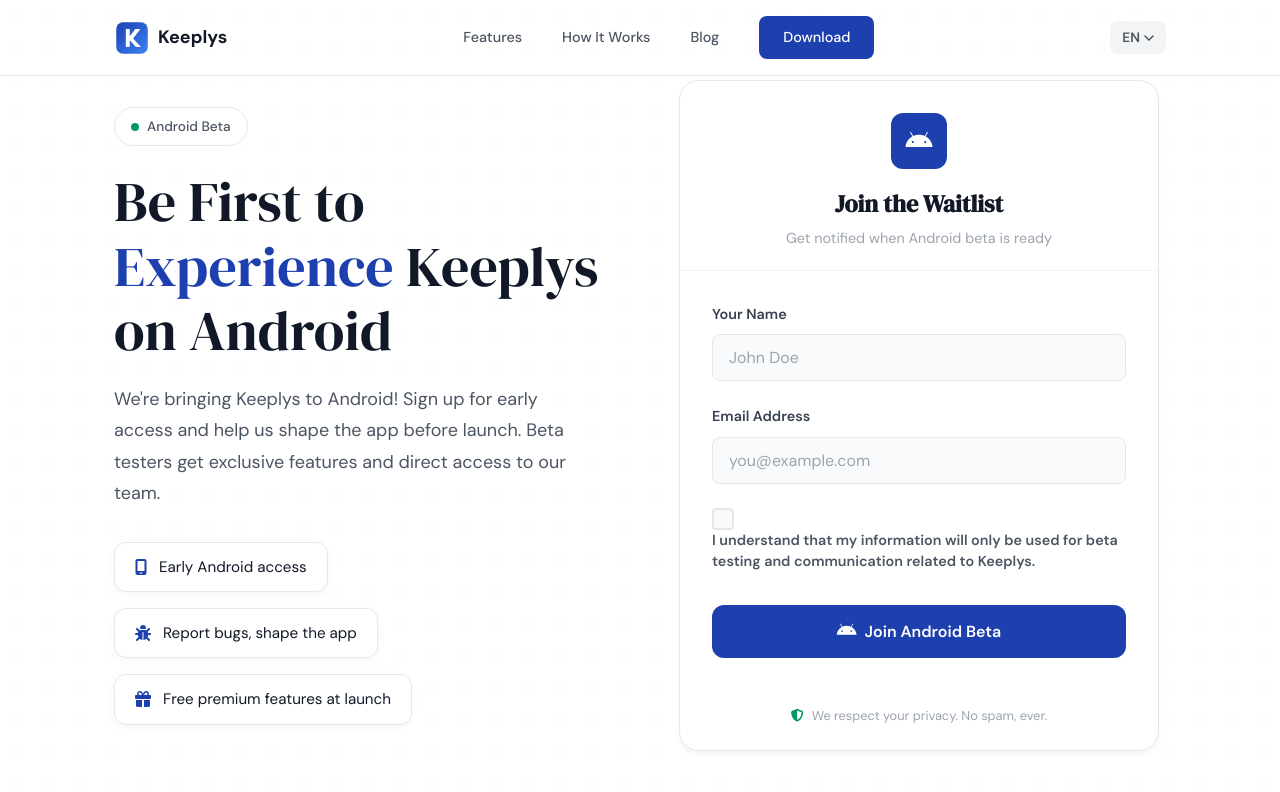
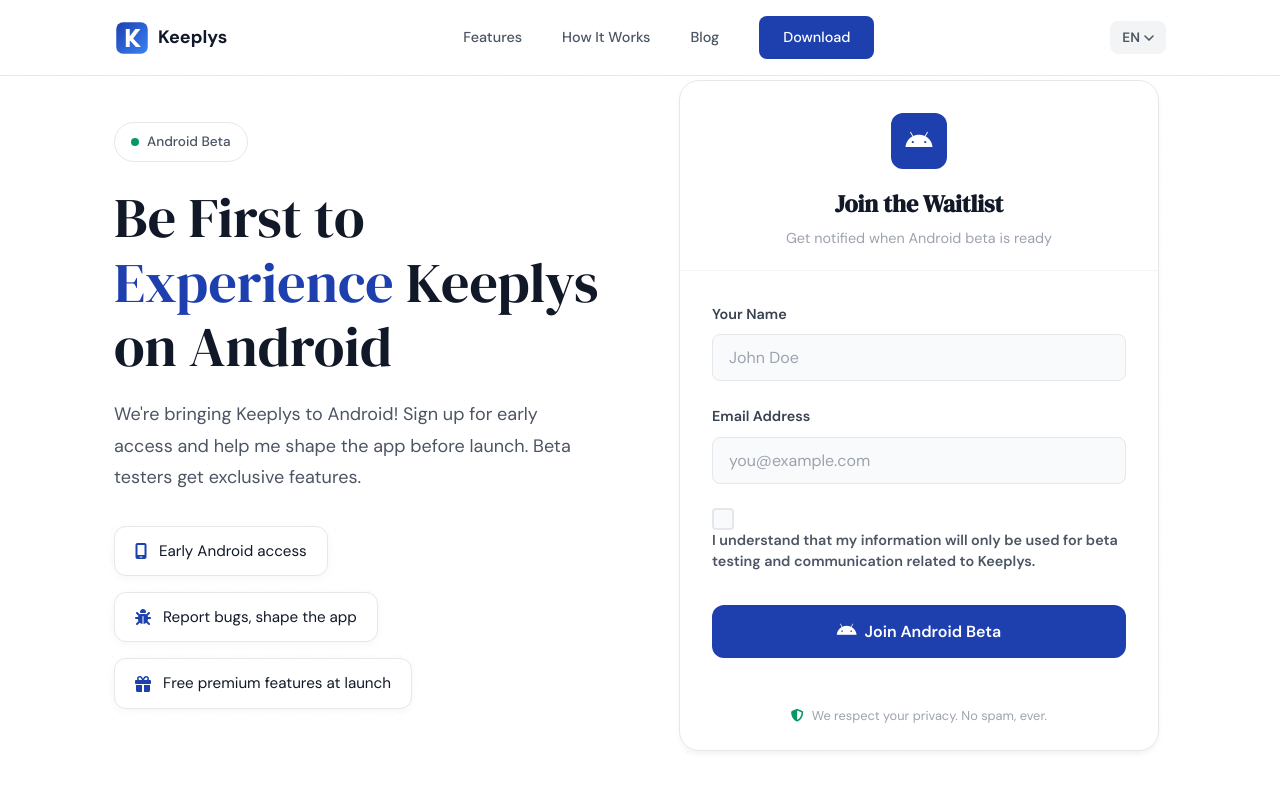
Before and after one commit to abiodunjames/keeplys, a Jekyll site: the page built from beta.html, in a window 1280 px wide and 900 px high. Shown: the top 792 px of the window. Built offline with Jekyll 4.4.1, drawn with Linux system fonts in a browser that asks for light colours.

Commit message:
Fix text

```diff
--- a/beta.html
+++ b/beta.html
@@ -19,8 +19,8 @@
       </h1>
 
       <p class="hero-description">
-        We're bringing Keeplys to Android! Sign up for early access and help us shape
-        the app before launch. Beta testers get exclusive features and direct access to our team.
+        We're bringing Keeplys to Android! Sign up for early access and help me shape
+        the app before launch. Beta testers get exclusive features.
       </p>
 
       <div class="beta-perks">
```
